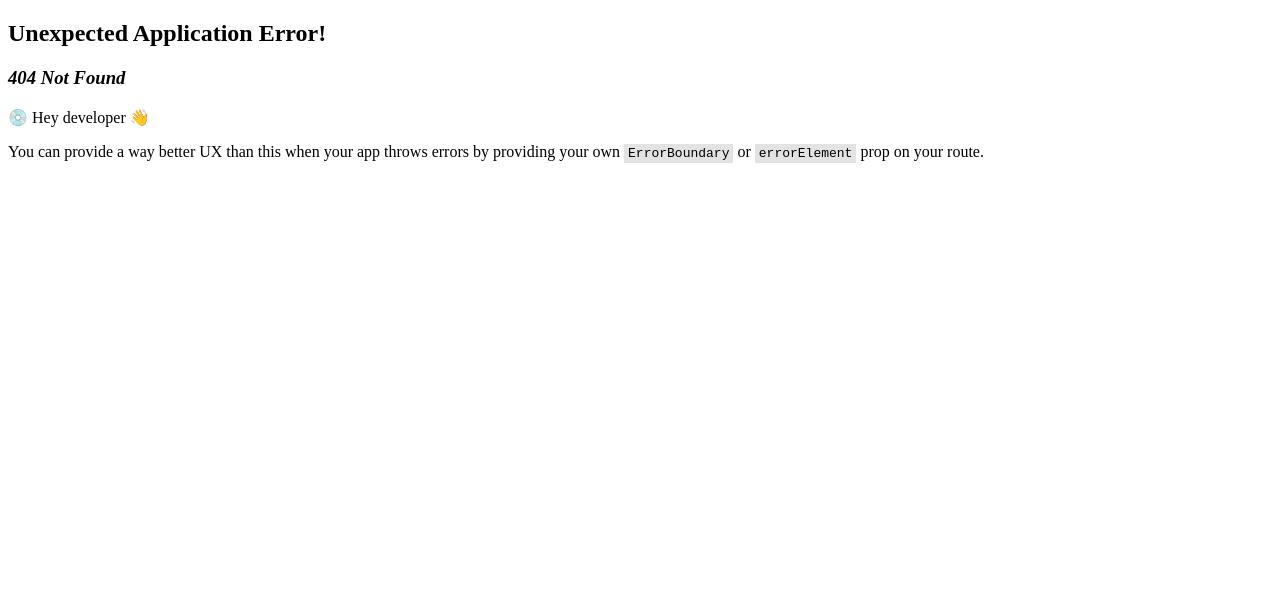
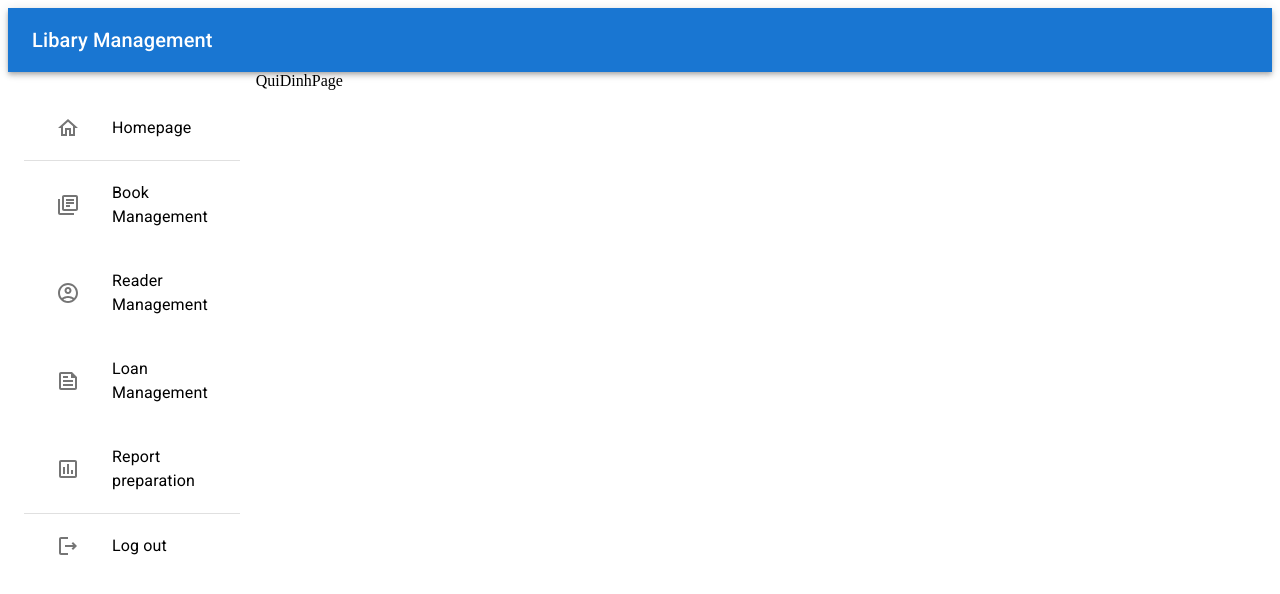
Before and after one commit to vanthan04/SE104_FE, a React (Create React App) app: page /librarian/quidinh in a window 1280 px wide. Before the commit this address had no page. Shown: the top 594 px of the page. Built offline with nearby package versions, Linux system fonts and the light colour scheme.

Commit message:
setup Page QuiDinh

```diff
--- /dev/null
+++ b/src/pages/ManageLib/pages/Quydinh/index.js
@@ -0,0 +1,9 @@
+import React from 'react'
+
+const QuiDinhPage = () => {
+     return (
+          <div>QuiDinhPage</div>
+     )
+}
+
+export default QuiDinhPage
--- a/src/routers/index.js
+++ b/src/routers/index.js
@@ -3,6 +3,7 @@ import ManageLibPage from "../pages/ManageLib";
 import { BookManagementPage } from "../pages/ManageLib/pages/BookManagement";
 import { ReaderManagementPage } from "../pages/ManageLib/pages/ReaderManagement";
 import LoginForm from "../components/Auth/Login";
+import QuiDinhPage from "../pages/ManageLib/pages/Quydinh";
 
 const router = createBrowserRouter([
      {
@@ -21,7 +22,10 @@ const router = createBrowserRouter([
                     path: '/librarian/reader',
                     element: <ReaderManagementPage />
                },
-
+               {
+                    path: '/librarian/quidinh',
+                    element: <QuiDinhPage />
+               }
           ]
      }
 ])
```
